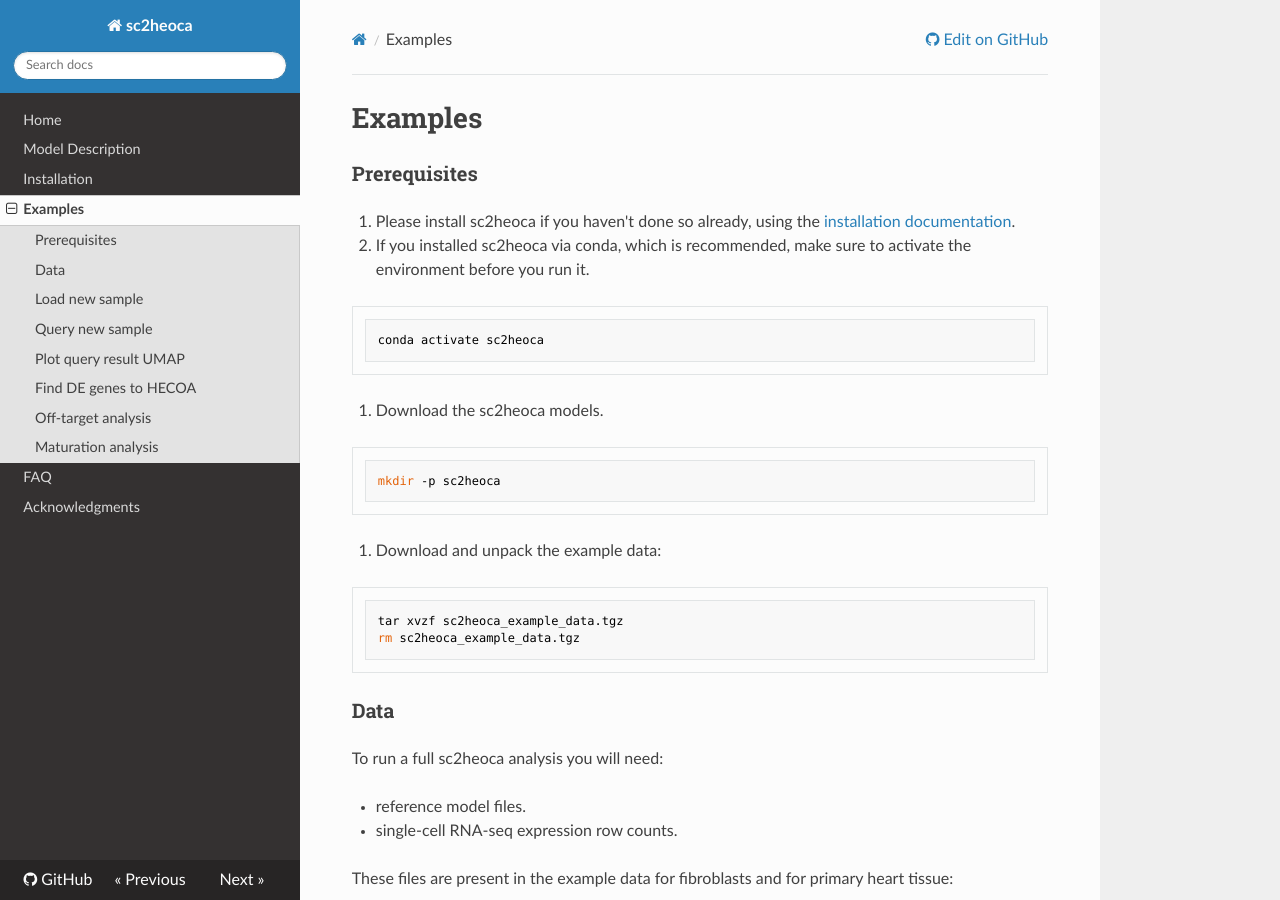
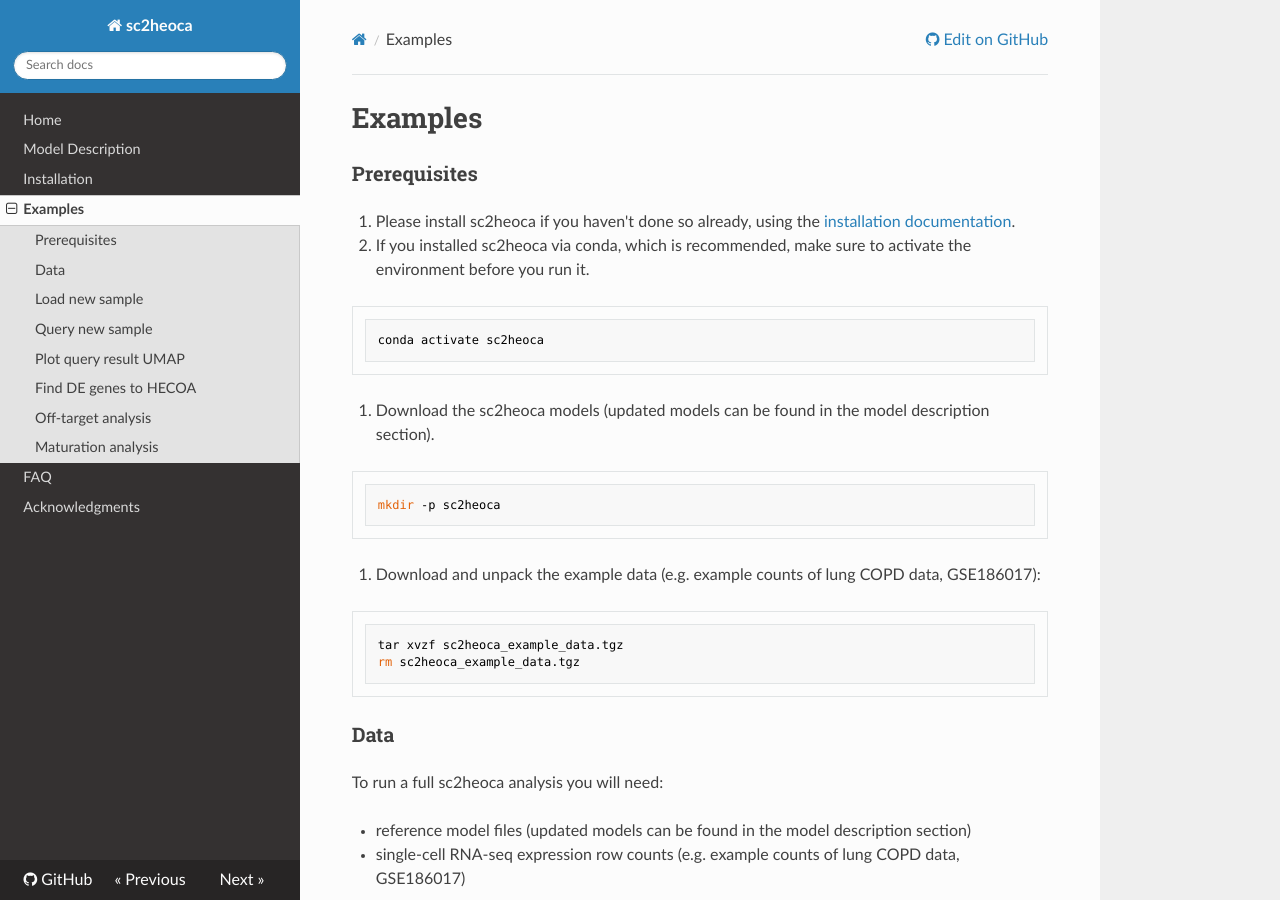
Before and after one commit to devsystemslab/sc2heoca, an MkDocs documentation site: the page built from docs/examples.md, in a window 1280 px wide and 900 px high. Built offline with MkDocs 1.6.1, drawn with Linux system fonts in a browser that asks for light colours; nearby versions of some CDN libraries; some of the changed text lies outside the part shown.

Commit message:
Update examples.md

````diff
--- a/docs/examples.md
+++ b/docs/examples.md
@@ -10,28 +10,27 @@
 conda activate sc2heoca
 ```
 
-3. Download the sc2heoca models.
+3. Download the sc2heoca models (updated models can be found in the model description section).
 
 ```
 mkdir -p sc2heoca
 ```
 
-5. Download and unpack the example data:
+4. Download and unpack the example data (e.g. example counts of lung COPD data, GSE186017):
 
 ```
 tar xvzf sc2heoca_example_data.tgz
 rm sc2heoca_example_data.tgz
 ```
 
-
 ###  Data
 
 To run a full sc2heoca analysis you will need:
 
-* reference model files.
-* single-cell RNA-seq expression row counts.
+* reference model files (updated models can be found in the model description section)
+* single-cell RNA-seq expression row counts (e.g. example counts of lung COPD data, GSE186017)
 
-These files are present in the example data for fibroblasts and for primary heart tissue:
+This file structure should be present in the example data:
 
 ```
 $ tree sc2heoca_example_data/
````
